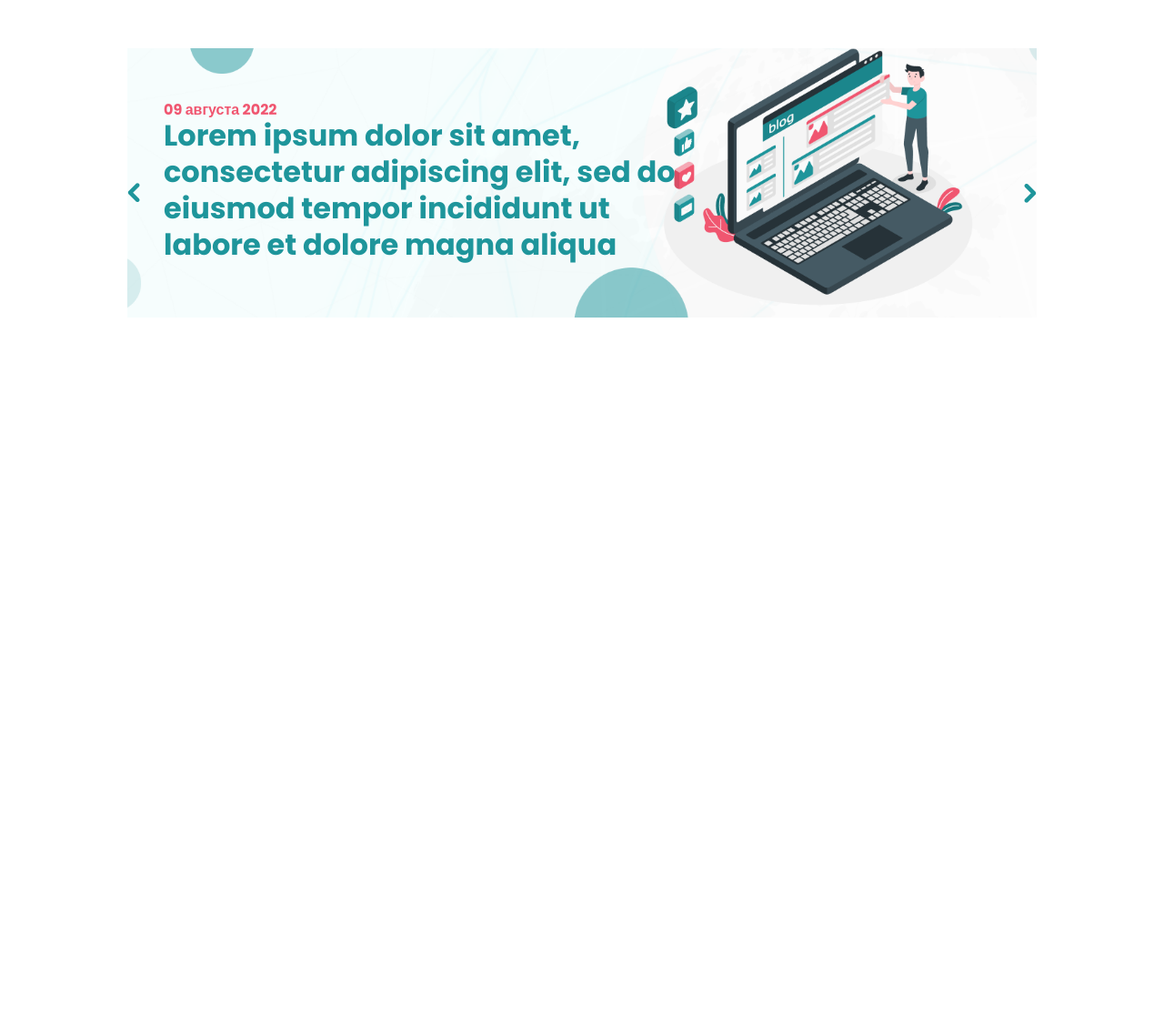
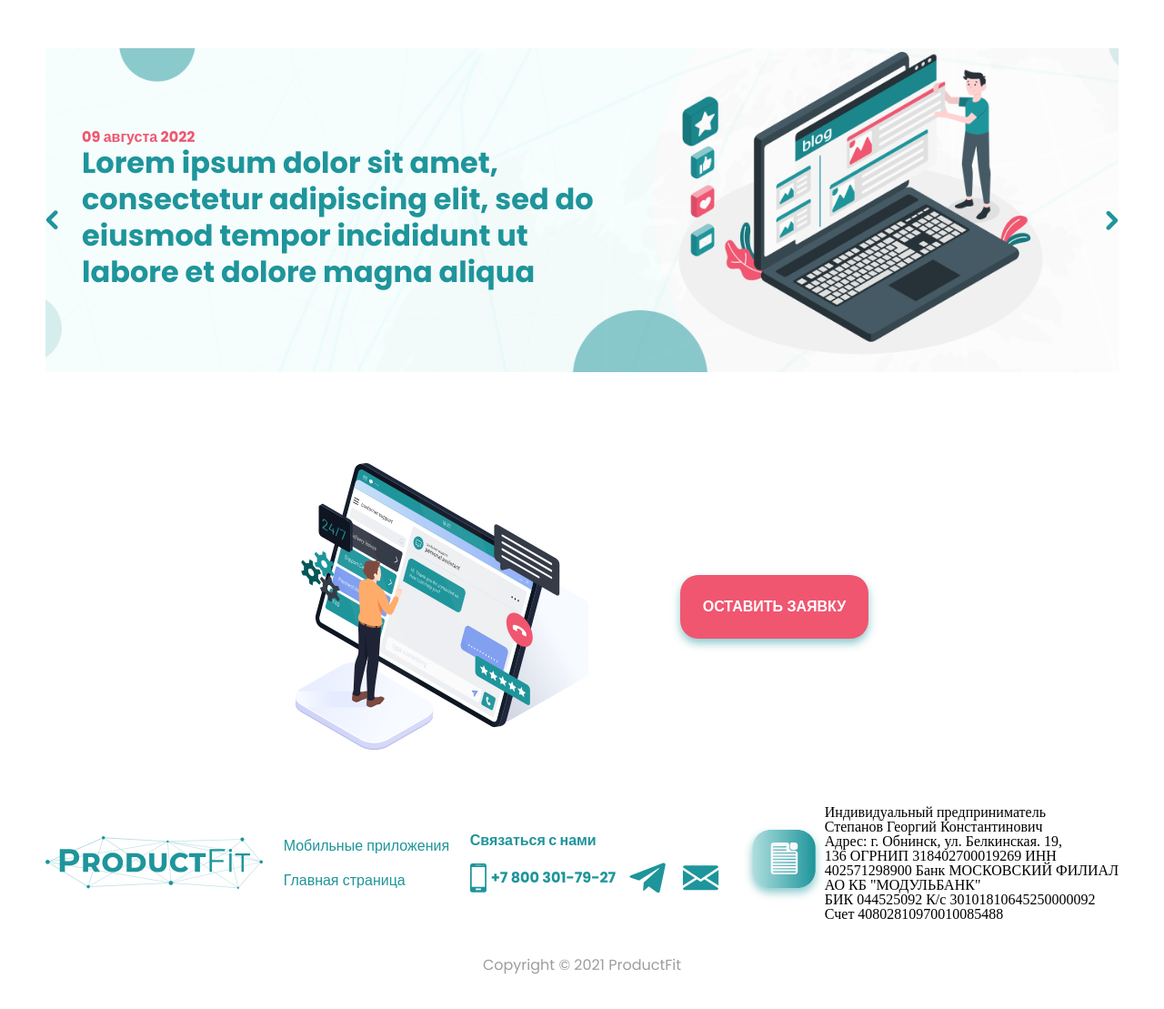
Before and after one commit to xellamay/priduct_fit, a website built with Parcel: page src/index.html in a window 1280 px wide. Shown: the part 1761-2870 px from the top of the page at 91% size. Before the commit the page ends 2160 px from the top, so only its background shows below. Built offline with nearby package versions, Linux system fonts and the light colour scheme.

Commit message:
работа над футером

```diff
--- a/src/index.html
+++ b/src/index.html
@@ -8,7 +8,7 @@
   <title>ProductFit</title>
 </head>
 <body>
-  <div class="container container_sm">
+  <div class="container container_sm container_full-screen">
     <header class="header">
       <div class="header__logo">
         <img src="./img/logo.svg" alt="logo">
@@ -139,6 +139,7 @@
         </div>
     </div>
     </div>
+  </div>
 
   <div class="swiper swiper-projects">
     <div class="swiper-wrapper swiper-projects__wrapper">
@@ -199,7 +200,8 @@
     </div>
   </div>
 
-      <div class="swiper swiper-banner">
+  <div class="swiper-banner">
+    <div class="swiper">
       <div class="swiper-wrapper swiper-banner__wrapper">
         <div class="swiper-slide swiper-banner__slide">
           <div class="swiper-banner__description">
@@ -239,6 +241,102 @@
         <img src="./img/icon-next-green.png" alt="next">
       </div>
     </div>
+  </div>
+
+  <!-- <section class="products section section_full-view">
+    <div class="products">
+      <div class="products__row">
+        <div class="container container_md">
+          <ul class="products__list">
+            <li class="products__item">
+              <div class="products__circle">
+                <img src="./img/icon-ecommerce.png" alt="icon">
+              </div>
+              <div class="products__inner">
+                <h3 class="products__title">Ecommerce</h3>
+                <button class="button button_shadow">заказать</button>
+              </div>
+            </li>
+            <li class="products__item">
+              <div class="products__circle">
+                <img src="./img/icon-saas.png" alt="icon">
+              </div>
+              <div class="products__inner">
+                <h3 class="products__title">SaaS-платформы</h3>
+                <button class="button button_shadow">заказать</button>
+              </div>
+            </li>
+            <li class="products__item">
+              <div class="products__circle">
+                <img src="./img/icon-mobile.png" alt="icon">
+              </div>
+              <div class="products__inner">
+                <h3 class="products__title">Мобильное<br>приложение</h3>
+                <button class="button button_shadow">заказать</button>
+              </div>
+            </li>
+            <li class="products__item">
+              <div class="products__circle">
+                <img src="./img/icon-iot.png" alt="icon">
+              </div>
+              <div class="products__inner">
+                <h3 class="products__title">IoT-приложения</h3>
+                <button class="button button_shadow">заказать</button>
+              </div>
+            </li>
+          </ul>
+        </div>
+      </div>
+    </div>
+  </section> -->
+
+  <section class="request section section_full-view">
+    <div class="request__inner">
+      <img class="request__image" src="./img/image3.svg" alt="image">
+      <button class="button button_header">Оставить заявку</button>
+    </div>
+  </section>
+
+  <div class="container container_md">
+    <footer class="footer">
+      <div class="footer__inner">
+        <div class="footer__logo">
+          <img src="./img/logo.svg" alt="logo">
+        </div>
+        <div class="footer__menu">
+          <a class="footer__link" href="#">Мобильные приложения</a>
+          <a class="footer__link" href="#">Главная страница</a>
+        </div>
+        <div class="footer__contacts">
+          <span class="footer__contacts-text">Связаться с нами</span>
+          <ul class="footer__socials-list">
+            <a class="footer__socials-item" href="tel:+78003017927">
+              <img src="./img/icon-phone.svg" alt="phone">
+              <span class="footer__socials-item_phone">+7 800 301-79-27</span>
+            </a>
+            <a class="footer__socials-item" href="#">
+              <img src="./img/icon-telegram.svg" alt="telegram">
+            </a>
+            <a class="footer__socials-item" href="mailto:mail@gmail.ru">
+              <img src="./img/icon-mail.svg" alt="mail">
+            </a>
+          </ul>
+        </div>
+        <div class="footer__license">
+          <img src="./img/icon-license.svg" alt="license">
+          <p class="footer__license-text">Индивидуальный предприниматель<br>
+            Степанов Георгий Константинович<br>
+            Адрес: г. Обнинск, ул. Белкинская. 19,<br>
+            136 ОГРНИП 318402700019269 ИНН<br>
+            402571298900 Банк МОСКОВСКИЙ ФИЛИАЛ<br>
+            АО КБ "МОДУЛЬБАНК"<br>
+            БИК 044525092 К/c 30101810645250000092<br>
+            Счет 40802810970010085488</p>
+        </div>
+      </div>
+      <div class="footer__copyright">Copyright © 2021 ProductFit</div>
+    </footer>
+  </div>
 
 
   <script type="module" src="./js/scripts.js"></script>
--- a/src/scss/button.scss
+++ b/src/scss/button.scss
@@ -32,4 +32,8 @@
     box-shadow: 0px 3px 10px rgba(30, 149, 155, 0.5);
     border-radius: 20px;
   }
+
+  &_shadow {
+    box-shadow: 0px 5px 10px rgba(30, 149, 155, 0.5);
+  }
 }
--- a/src/scss/container.scss
+++ b/src/scss/container.scss
@@ -1,5 +1,4 @@
 .container {
-  height: 100vh;
   padding: 0 20px;
   margin: 0 auto;
 
@@ -10,4 +9,8 @@
   &_md {
     max-width: 1180px;
   }
+
+  &_full-screen {
+    height: 100vh;
+  }
 }
--- /dev/null
+++ b/src/scss/footer.scss
@@ -0,0 +1,78 @@
+.footer {
+
+
+  &__inner {
+    display: flex;
+    justify-content: space-between;
+    align-items: center;
+
+    column-gap: 20px;
+    margin-top: 60px;
+  }
+
+  &__menu {
+    display: flex;
+    flex-direction: column;
+
+    row-gap: 22px;
+  }
+
+  &__link {
+    text-decoration: none;
+    color: $primary;
+
+    @include text;
+  }
+
+  &__contacts {
+    display: flex;
+    flex-direction: column;
+    row-gap: 15px;
+  }
+
+  &__contacts-text {
+    @include text;
+
+    color: $primary;
+    font-weight: 700;
+  }
+
+  &__socials-list {
+    display: flex;
+    column-gap: 15px;
+  }
+
+  &__socials-item {
+    display: flex;
+    column-gap: 5px;
+    align-items: center;
+
+    text-decoration: none;
+
+    &_phone {
+      @include text;
+
+      font-weight: 700;
+      color: $primary;
+    }
+  }
+
+  &__license {
+    display: flex;
+  }
+
+  &___license-text {
+    font-size: 14px;
+
+    @include text;
+  }
+
+  &__copyright {
+    margin: 40px 0;
+
+    color: rgba(60, 60, 60, 0.5);
+    text-align: center;
+
+    @include text;
+  }
+}
--- a/src/scss/index.scss
+++ b/src/scss/index.scss
@@ -21,3 +21,9 @@
 @import "swiper";
 
 @import "projects";
+
+@import "products";
+
+@import "request";
+
+@import "footer";
--- /dev/null
+++ b/src/scss/products.scss
@@ -0,0 +1,55 @@
+.products {
+  &__row {
+    width: 100vw;
+    background-image: url(../img/rectangle.png);
+    background-size: contain;
+    background-repeat: no-repeat;
+  }
+
+  &__list {
+    display: flex;
+    justify-content: space-between;
+
+    column-gap: 50px;
+  }
+
+  &__inner {
+    margin-bottom: 20px;
+
+    display: flex;
+    flex-direction: column;
+    justify-content: center;
+    align-items: center;
+    row-gap: 15px;
+  }
+
+  &__item {
+    position: relative;
+
+    display: flex;
+    flex-direction: column;
+    justify-content: end;
+    align-items: center;
+
+    width: 289px;
+    height: 305px;
+
+    background: linear-gradient(180deg, #FFFFFF 0%, #F7F9FD 100%);
+    box-shadow: 0px 5px 10px rgba(30, 149, 155, 0.5);
+    border-radius: 30px;
+  }
+
+  &__title {
+    @include title;
+
+    color: $primary;
+    font-size: 24px;
+    line-height: 30px;
+  }
+
+  &__circle {
+    position: absolute;
+
+    top: -44px;
+  }
+}
--- /dev/null
+++ b/src/scss/request.scss
@@ -0,0 +1,12 @@
+.request {
+
+  &__inner {
+    display: flex;
+    justify-content: center;
+    align-items: center;
+
+    column-gap: 100px;
+
+    margin: 50px 0;
+  }
+}
--- a/src/scss/swiper.scss
+++ b/src/scss/swiper.scss
@@ -58,6 +58,10 @@
   }
 
   &-banner {
+    max-width: 1180px;
+    margin: 0 auto;
+    padding: 0 20px;
+
     &__slide {
       height: 100%;
       margin: 50px 0;
@@ -70,7 +74,7 @@
 
     &__description {
       height: 100%;
-      margin: 60px 0;
+      margin: 90px 0;
       padding: 0 40px;
 
       display: flex;
@@ -130,6 +134,8 @@
     }
 
     &__description {
+      margin: 40px 0;
+
       align-items: center;
       text-align: center;
     }
```
Also changed, not shown: src/img/icon-contract.svg (added), src/img/icon-ecommerce.png (added), src/img/icon-iot.png (added), src/img/icon-license.svg (added), src/img/icon-mobile.png (added), src/img/icon-saas.png (added), src/img/image3.svg (added), src/img/rectangle.png (added). Lines whose indentation alone changed are shown as unchanged.
